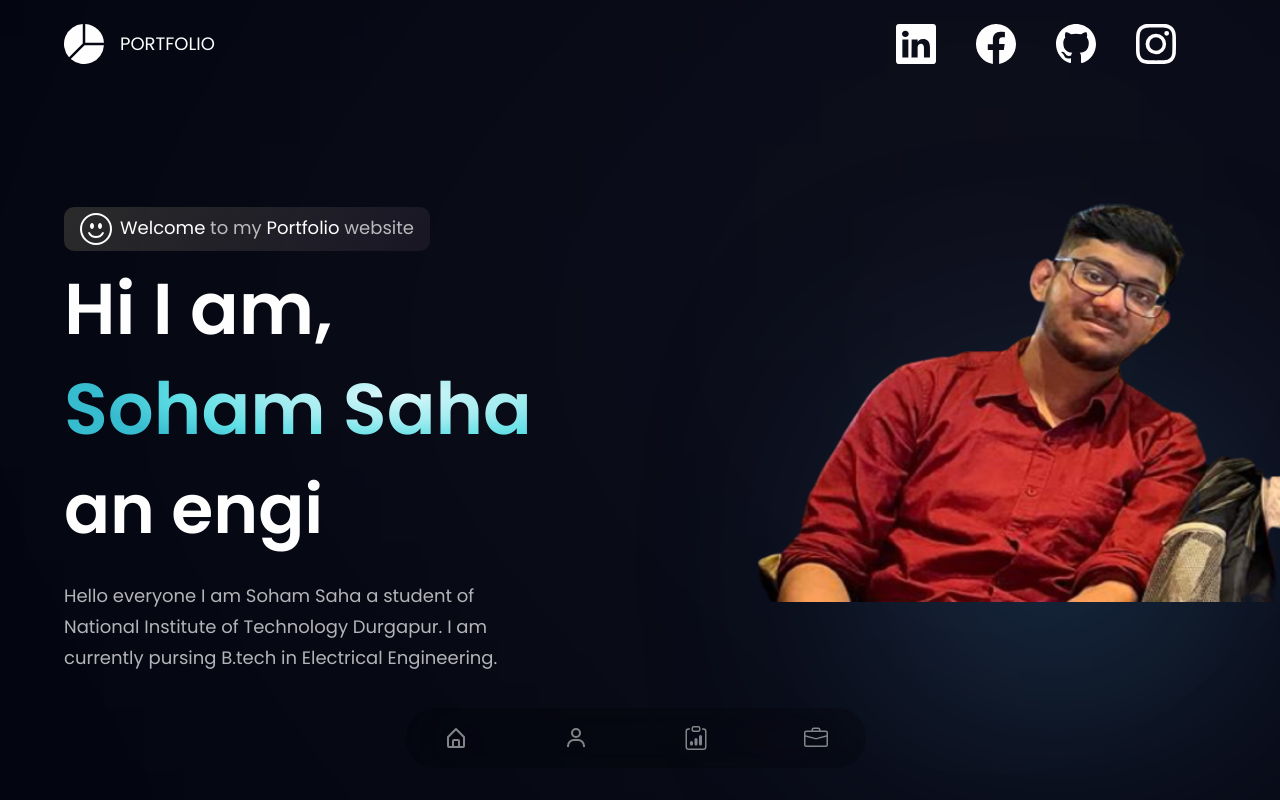
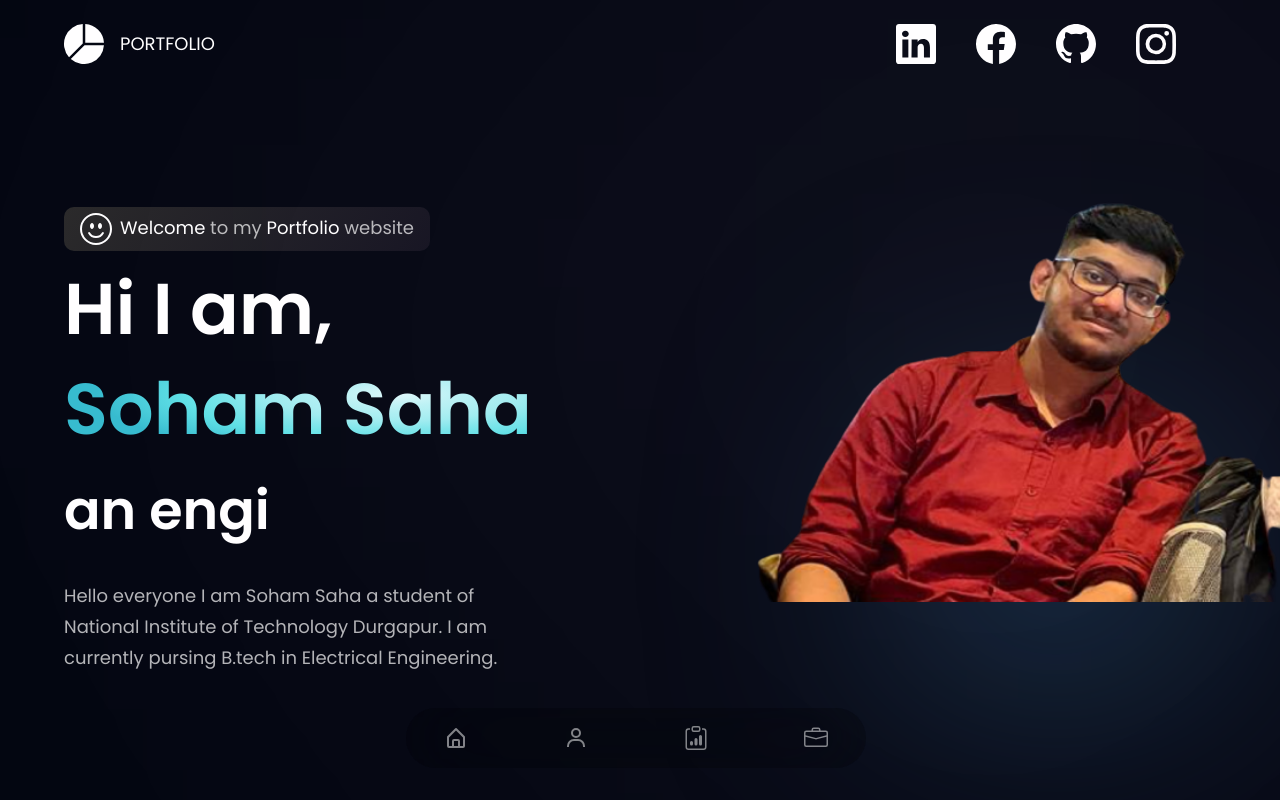
Before and after one commit to shadowWarrior84/Portfolio, a Next.js app: page / in a window 1280 px wide. Shown: the top 800 px of the page. Built offline with nearby package versions, Linux system fonts and the light colour scheme.

Commit message:
minorChangeInTypeAnimation

```diff
--- a/app/components/Hero.jsx
+++ b/app/components/Hero.jsx
@@ -30,7 +30,7 @@ const Hero = () => {
                     </div>
                 </div>
 
-                <h1 className="font-poppins font-semibold ss:text-[68px] text-[34px] text-white ss:leading-[100.8px] leading-[75px] w-full">
+                <h1 className="font-poppins font-semibold ss:text-[54px] text-[34px] text-white ss:leading-[100.8px] leading-[75px] w-full">
                     <TypeAnimation sequence={["a web developer.", 1500, "a student.", 1500, "an engineer.", 1500]} speed={50} wrapper="span" className="text-white"
                         repeat={Infinity}
                     />
```
